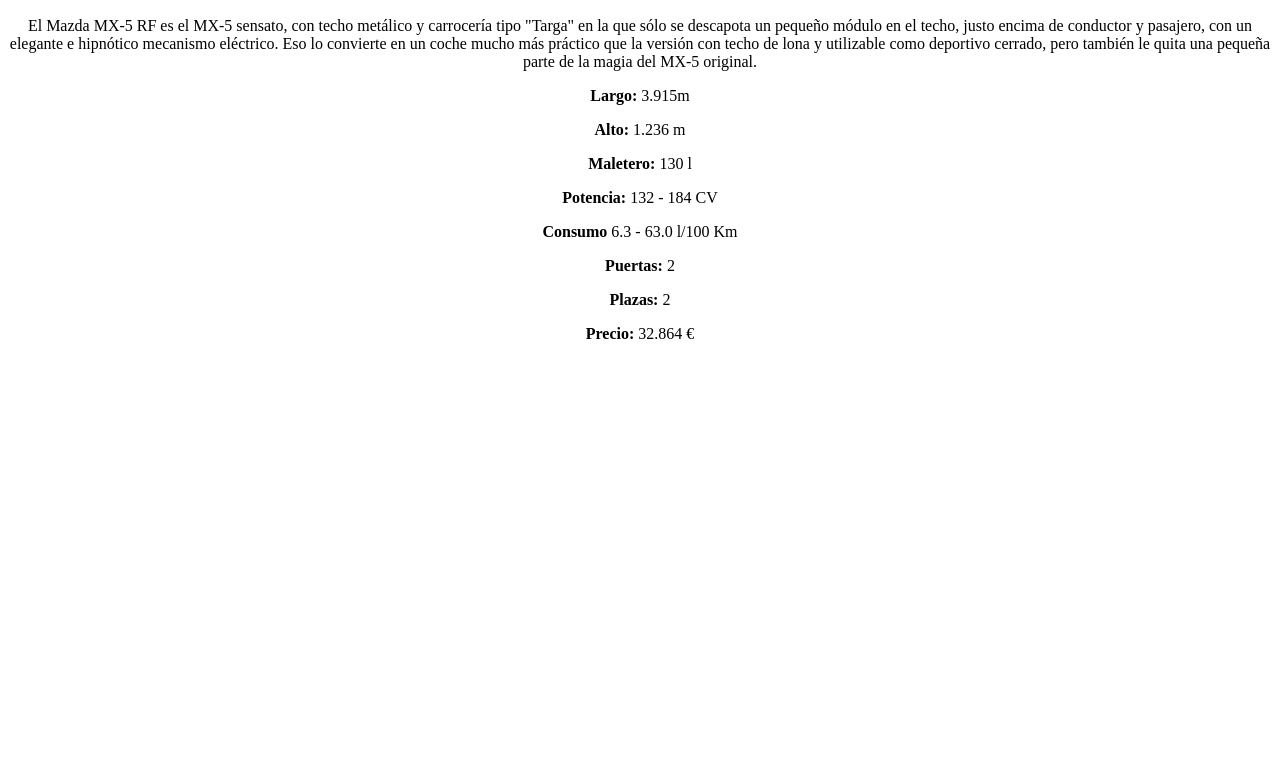
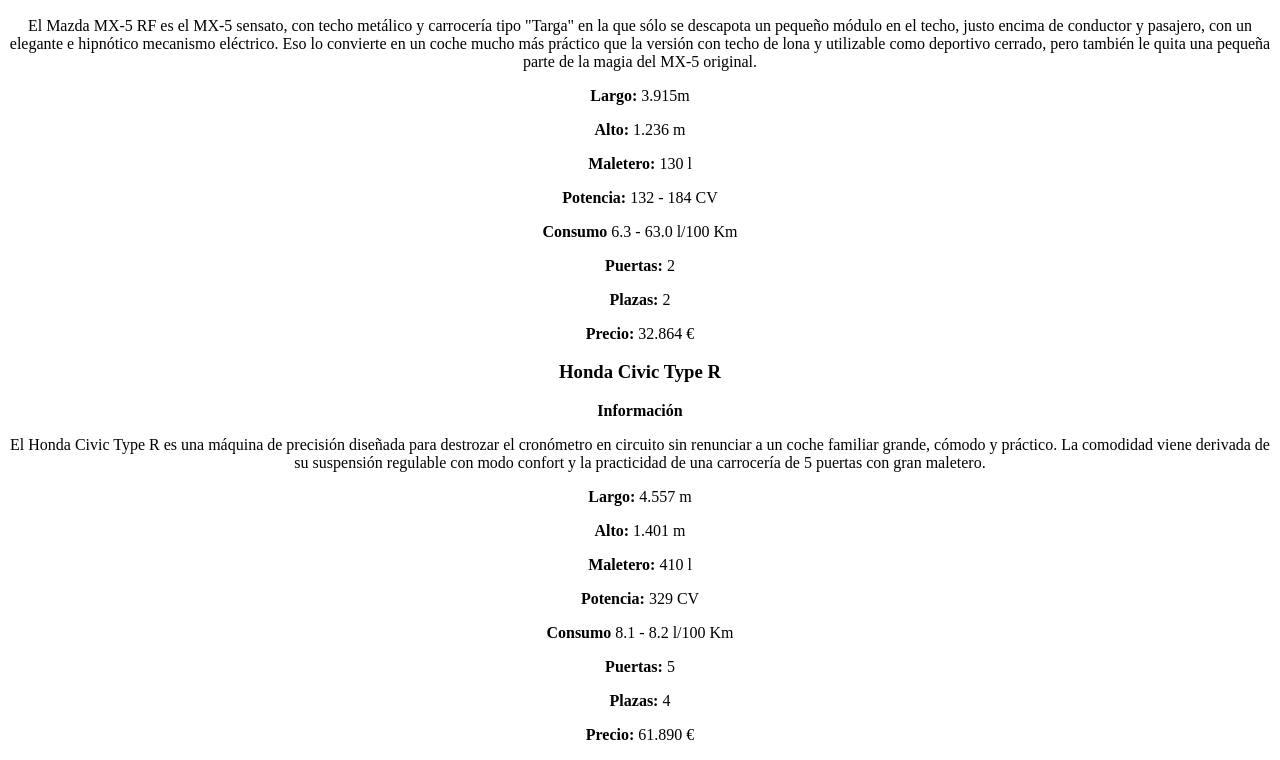
Before and after one commit to JesusDCR/git_rubrica_1_jesus, a plain HTML site: page index.html in a window 1280 px wide. Shown: the part 358-1118 px from the top of the page. Before the commit the page ends 800 px from the top, so only its background shows below. Drawn offline with Linux system fonts and the light colour scheme.

Commit message:
Se agregó información del segundo vehículo

```diff
--- a/index.html
+++ b/index.html
@@ -14,6 +14,12 @@
         <p>El Mazda MX-5 RF es el MX-5 sensato, con techo metálico y carrocería tipo "Targa" en la que sólo se descapota un pequeño módulo en el techo, justo encima de conductor y pasajero, con un elegante e hipnótico mecanismo eléctrico. Eso lo convierte en un coche mucho más práctico que la versión con techo de lona y utilizable como deportivo cerrado, pero también le quita una pequeña parte de la magia del MX-5 original.</p>
         <p><b>Largo:</b> 3.915m</p><p><b>Alto:</b> 1.236 m</p><p><b>Maletero:</b> 130 l</p><p><b>Potencia:</b> 132 - 184 CV</p><p><b>Consumo</b> 6.3 - 63.0 l/100 Km</p>
         <p><b>Puertas:</b> 2</p><p><b>Plazas:</b> 2</p><p><b>Precio:</b> 32.864 €</p>
+
+        <h3>Honda Civic Type R</h3>
+        <p><b>Información</b></p>
+        <p>El Honda Civic Type R es una máquina de precisión diseñada para destrozar el cronómetro en circuito sin renunciar a un coche familiar grande, cómodo y práctico. La comodidad viene derivada de su suspensión regulable con modo confort y la practicidad de una carrocería de 5 puertas con gran maletero.</p>
+        <p><b>Largo:</b> 4.557 m</p><p><b>Alto:</b> 1.401 m</p><p><b>Maletero:</b> 410 l</p><p><b>Potencia:</b> 329 CV</p><p><b>Consumo</b> 8.1 - 8.2 l/100 Km</p>
+        <p><b>Puertas:</b> 5</p><p><b>Plazas:</b> 4</p><p><b>Precio:</b> 61.890 €</p>
     </center>
 </body>
 </html>
```
